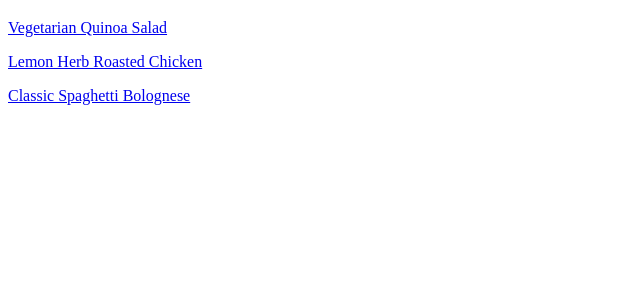
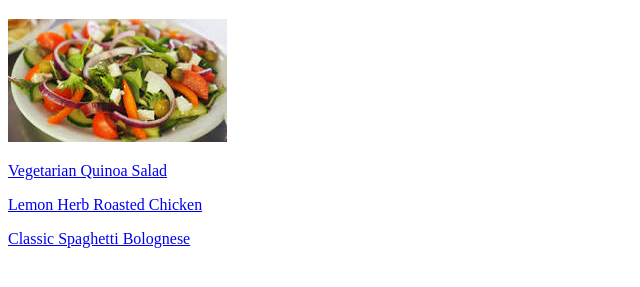
Before and after one commit to Naome12/odin-recipes, a plain HTML site: page index.html in a window 1280 px wide. Shown: the part 61-348 px from the top of the page, without its empty margins (0-640 px from the left). Drawn offline with Linux system fonts and the light colour scheme.

Commit message:
adding picture

```diff
--- a/index.html
+++ b/index.html
@@ -8,6 +8,7 @@
 </head>
 <body>
     <h1>Odin Recipes</h1>
+    <img src="./salad.png" alt="salad">
     <p><a href="./recipes/quiona.html">Vegetarian Quinoa Salad</a></p>
     <p><a href="./recipes/chicken.html">Lemon Herb Roasted Chicken</a></p>
     <p><a href="./recipes/Bolgnese.html">Classic Spaghetti Bolognese</a></p>
```
